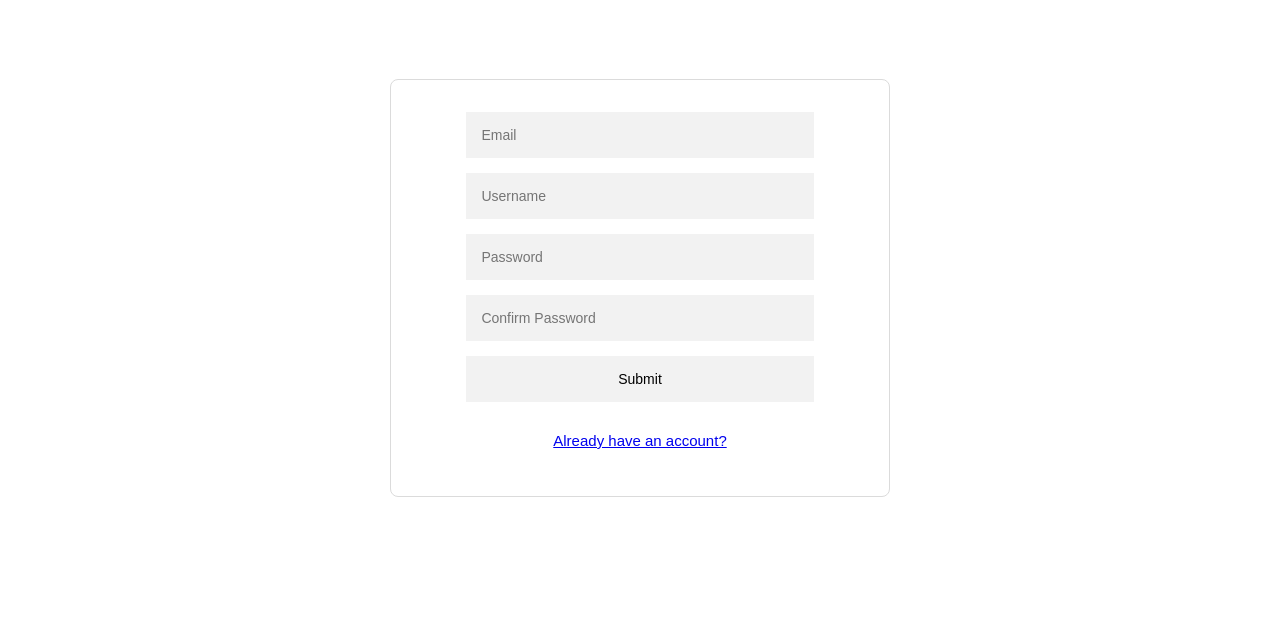
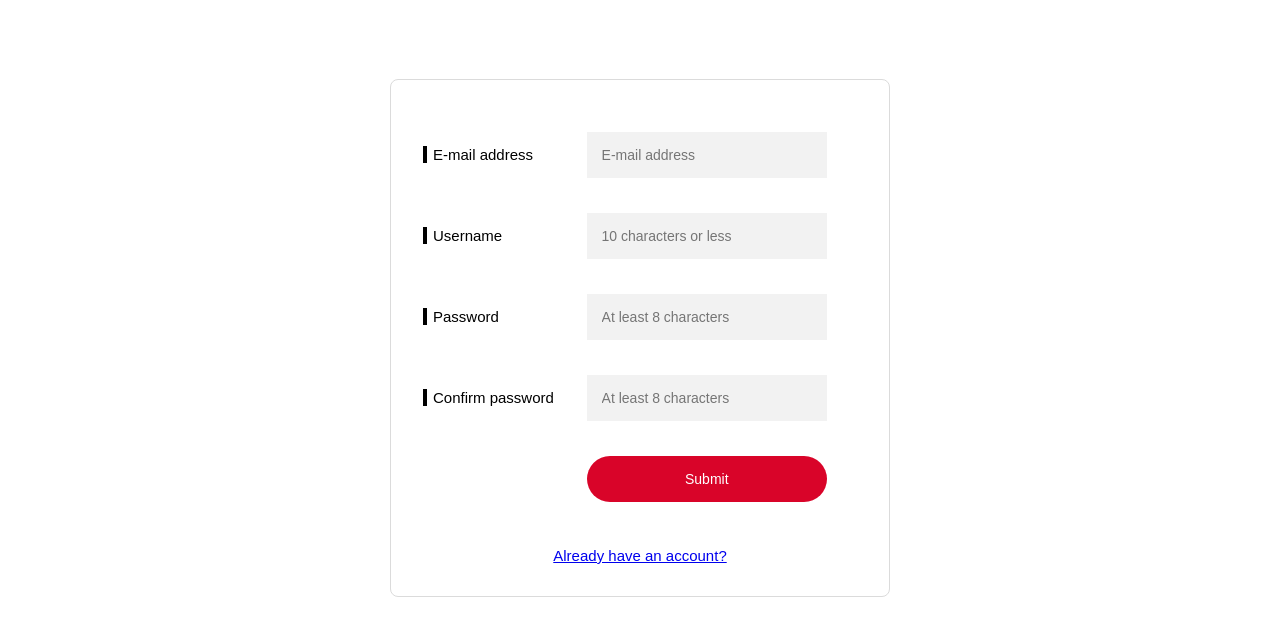
Before and after one commit to ZiluoH/Exminder, a React app in the folder frontend/: page /#/signup in a window 1280 px wide. Shown: the part 258-894 px from the top of the page. Before the commit the page ends 855 px from the top, so only its background shows below. Built offline with nearby package versions, Linux system fonts and the light colour scheme.

Commit message:
Updata session form css

```diff
--- a/frontend/src/components/session/login_form.js
+++ b/frontend/src/components/session/login_form.js
@@ -79,6 +79,7 @@ class LoginForm extends React.Component {
 						<div className='session_form_input'>
 							<input
 								type='email'
+								className='session_form_input_field'
 								value={this.state.email}
 								onChange={this.update('email')}
 								placeholder='E-mail address'
@@ -93,6 +94,7 @@ class LoginForm extends React.Component {
 						<div className='session_form_input'>
 							<input
 								type='password'
+								className='session_form_input_field'
 								value={this.state.password}
 								onChange={this.update('password')}
 								placeholder='Password'
@@ -100,15 +102,27 @@ class LoginForm extends React.Component {
 							/>
 						</div>
 					</div>
-
-					<input type='submit' value='Submit' />
+					<div className='session_form_item'>
+						<div className='session_form_label'></div>
+						<div className='session_form_input'>
+							<input
+								type='submit'
+								value='Submit'
+								className='session_form_submit'
+							/>
+						</div>
+					</div>
 					<br />
-					<div onClick={this.demoUser}>DEMO</div>
+					<div className='demo_login' onClick={this.demoUser}>
+						Demo Login
+					</div>
 					{this.renderErrors()}
-					<p>
+					<div className='session_form_item'>
+						<p className='session_form_switch'>
 							Need an account?
 							<Link to={'/signup'}>Register</Link>
 						</p>
+					</div>
 				</form>
 			</div>
 		);
--- a/frontend/src/components/session/session.css
+++ b/frontend/src/components/session/session.css
@@ -1,4 +1,4 @@
-.session_form{
+.session_form {
 	width: 500px;
 	padding: 32px;
 	font-size: 15px;
@@ -9,7 +9,7 @@
 	text-align: center;
 }
 
-.session_form input{
+.session_form_input_field {
 	width: 80%;
 	outline: 0;
 	border: 0;
@@ -20,7 +20,21 @@
 	background: #f2f2f2;
 }
 
-.session_header{
+.session_form_submit {
+	cursor: pointer;
+	border-radius: 25px;
+	width: 80%;
+	outline: 0;
+	border: 0;
+	margin: 0 0 15px;
+	padding: 15px;
+	box-sizing: border-box;
+    font-size: 14px;
+    background-color: #d90429;
+    color: #ffffff;
+}
+
+.session_header {
 	text-align: center;
 	font-size: 52px;
 	font-weight: bold;
@@ -29,10 +43,39 @@
 	margin-bottom: 100px;
 }
 
-.session_header .exminder{
+.session_header .exminder {
 	color: #d90429;
 }
 
-.session_form_item{
+.session_form_item {
     display: flex;
+    margin-top: 20px;
 }
+
+.session_form_label {
+	width:40%;
+	text-align: left;
+	line-height: 3;
+}
+
+.session_form_label label {
+	padding-left: 6px;
+	border-left: 4px solid black;
+}
+
+.session_form_input {
+	width: 90%;
+}
+
+.demo_login{
+    background-color: #f2f2f2;
+    display: inline;
+    padding: 10px;
+    border-radius: 10px;
+    cursor: pointer;
+}
+
+.session_form_switch{
+    padding-top: 10px;
+    margin: auto;
+}
--- a/frontend/src/components/session/signup_form.js
+++ b/frontend/src/components/session/signup_form.js
@@ -62,39 +62,83 @@ class SignupForm extends React.Component {
 					<span className='exminder'> Exminder</span>
 				</h1>
 				<form onSubmit={this.handleSubmit} className='session_form'>
+					<div className='session_form_item'>
+						<div className='session_form_label'>
+							<label>E-mail address</label>
+						</div>
+						<div className='session_form_input'>
 							<input
 								type='email'
+								className='session_form_input_field'
 								value={this.state.email}
 								onChange={this.update('email')}
-						placeholder='Email'
+								placeholder='E-mail address'
 								required={true}
 							/>
+						</div>
+					</div>
+					<div className='session_form_item'>
+						<div className='session_form_label'>
+							<label>Username</label>
+						</div>
+						<div className='session_form_input'>
 							<input
 								type='text'
+								className='session_form_input_field'
 								value={this.state.username}
 								onChange={this.update('username')}
-						placeholder='Username'
+								placeholder='10 characters or less'
 								required={true}
 							/>
+						</div>
+					</div>
+					<div className='session_form_item'>
+						<div className='session_form_label'>
+							<label>Password</label>
+						</div>
+						<div className='session_form_input'>
 							<input
 								type='password'
+								className='session_form_input_field'
 								value={this.state.password}
 								onChange={this.update('password')}
-						placeholder='Password'
+								placeholder='At least 8 characters'
 								required={true}
 							/>
+						</div>
+					</div>
+					<div className='session_form_item'>
+						<div className='session_form_label'>
+							<label>Confirm password</label>
+						</div>
+						<div className='session_form_input'>
 							<input
 								type='password'
+								className='session_form_input_field'
 								value={this.state.password2}
 								onChange={this.update('password2')}
-						placeholder='Confirm Password'
+								placeholder='At least 8 characters'
 								required={true}
 							/>
-					<input type='submit' value='Submit' />
+						</div>
+					</div>
+
+					<div className='session_form_item'>
+						<div className='session_form_label'></div>
+						<div className='session_form_input'>
+							<input
+								type='submit'
+								value='Submit'
+								className='session_form_submit'
+							/>
+						</div>
+					</div>
 					{this.renderErrors()}
-					<p>
+					<div className='session_form_item'>
+						<p className='session_form_switch'>
 							<Link to={'/login'}>Already have an account?</Link>
 						</p>
+					</div>
 				</form>
 			</div>
 		);
```
Also changed, not shown: validation/register.js (+4 -4 lines). Lines whose indentation alone changed are shown as unchanged.
